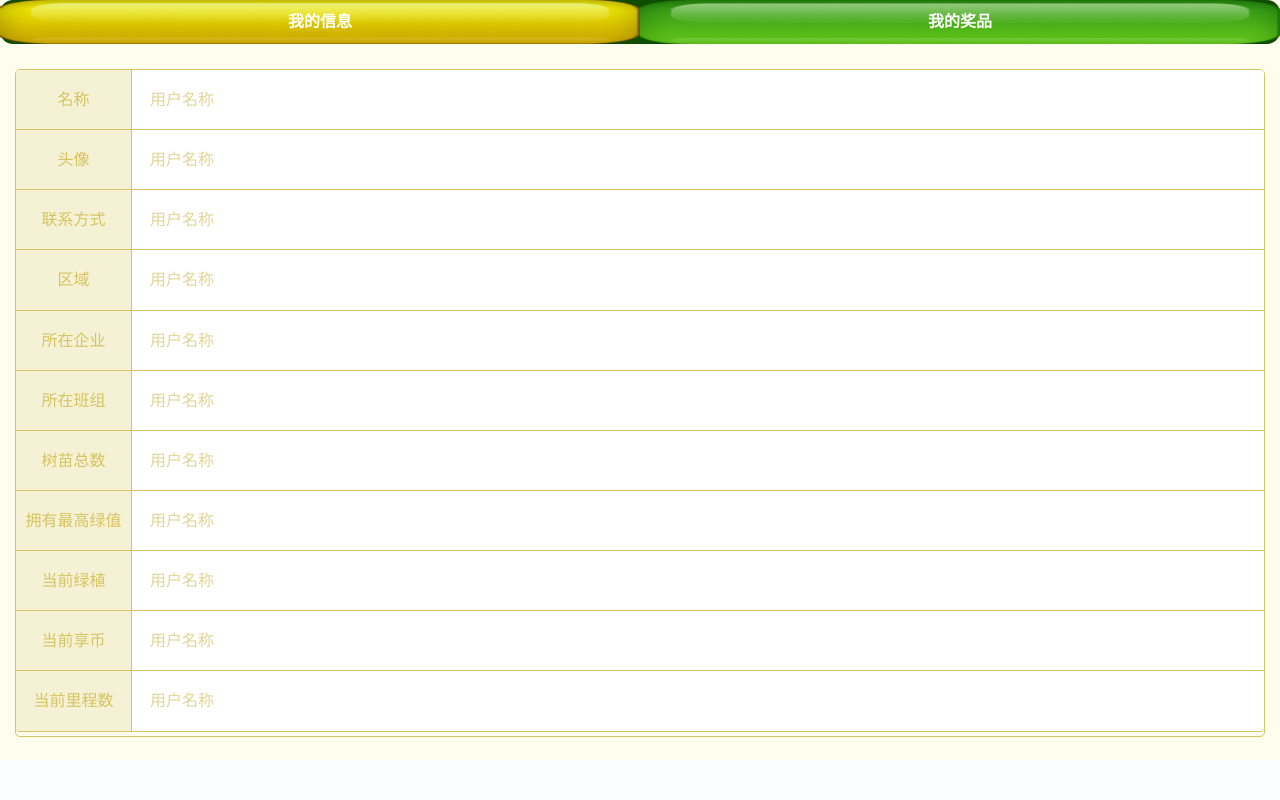
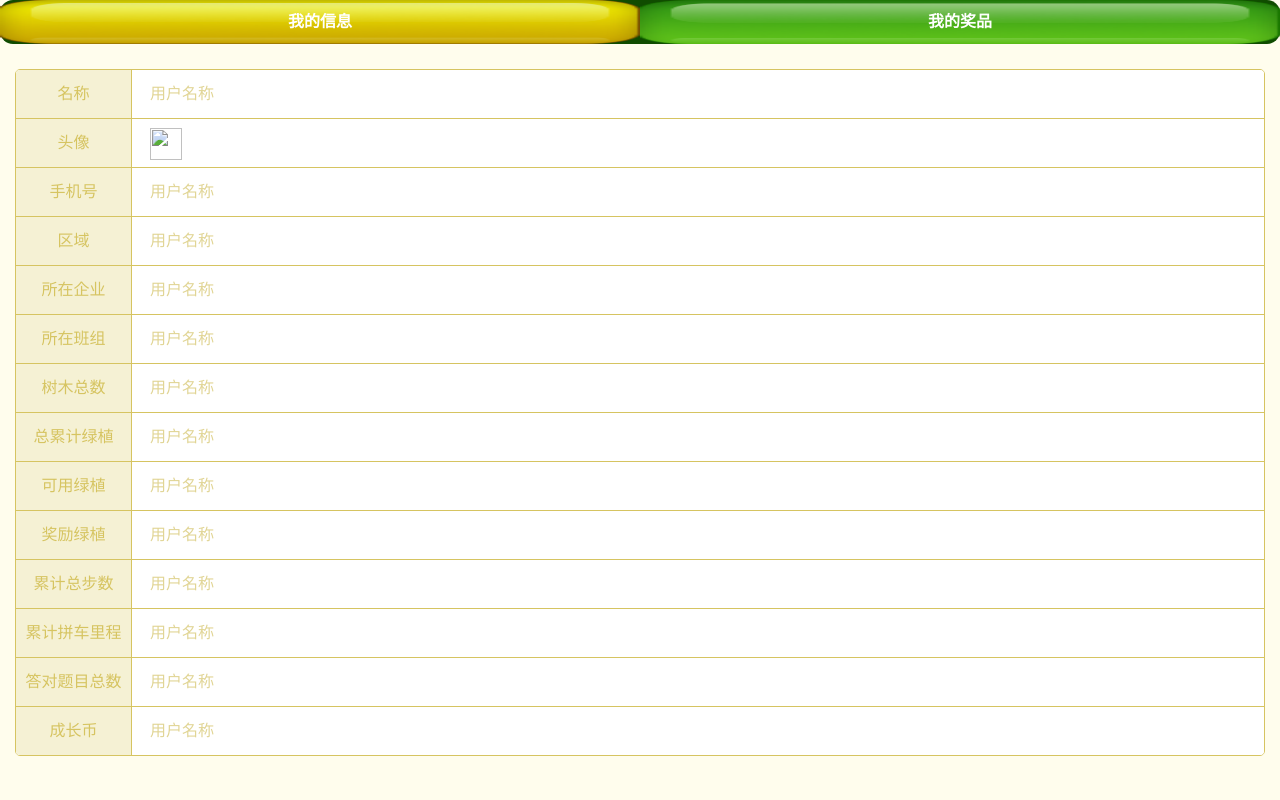
Before and after one commit to lamack/treeH5, a PHP site: page /pages/me.html in a window 1280 px wide. Shown: the part 40-840 px from the top of the page. Before the commit the page ends 800 px from the top, so only its background shows below. Run offline with PHP 8.4, Linux system fonts and the light colour scheme.

Commit message:
个人中心 公告

```diff
--- a/css/me.css
+++ b/css/me.css
@@ -1,21 +1,28 @@
+
 #container{
 	background: #fffded;
+    height: 100%;
 }
 .body-wrap {
-    height: calc(100% - 94px);
     border-radius: 5px;
     border: 1px solid #d6c461;
     margin: 25px 15px;
 }
 .my-award{
-	height: calc(100% - 94px);
+	// height: calc(100% - 94px);
 }
 .list-wrap {
-    height: 8.88%;
+    height: 3rem;
+    line-height: 3rem;
     background: #fff;
     border-bottom: 1px solid #d6c461;
 }
 
+.list-wrap .avatar{
+    width: 2rem;
+    height: 2rem;
+    vertical-align: middle;
+}
 .list-wrap:first-child {
     border-top-left-radius: 4px;
     border-top-right-radius: 4px;
@@ -28,6 +35,7 @@
 .list-wrap:last-child {
     border-bottom-left-radius: 4px;
     border-bottom-right-radius: 4px;
+    border-bottom: 0;
 }
 
 .list-wrap:last-child .item-name {
--- a/css/reset.css
+++ b/css/reset.css
@@ -204,7 +204,7 @@ input {
 /*按钮*/
 .btn-default {
     color: #fff;
-    background: url(../images/me_tap_2.png) no-repeat;
+    background: url(../images/me_tap_1.png) no-repeat;
     background-size: 100% 100%;
     width: 5rem;
     height: 2.6rem;
--- a/pages/me.html
+++ b/pages/me.html
@@ -29,10 +29,10 @@
             </div>
             <div class="list-wrap flex">
                 <p class="item-name">头像</p>
-                <p class="item-value">用户名称</p>
+                <p class="item-value"><img src="" class="avatar"></p>
             </div>
             <div class="list-wrap flex">
-                <p class="item-name">联系方式</p>
+                <p class="item-name">手机号</p>
                 <p class="item-value">用户名称</p>
             </div>
             <div class="list-wrap flex">
@@ -48,23 +48,35 @@
                 <p class="item-value">用户名称</p>
             </div>
             <div class="list-wrap flex">
-                <p class="item-name">树苗总数</p>
+                <p class="item-name">树木总数</p>
                 <p class="item-value">用户名称</p>
             </div>
             <div class="list-wrap flex">
-                <p class="item-name">拥有最高绿值</p>
+                <p class="item-name">总累计绿植</p>
                 <p class="item-value">用户名称</p>
             </div>
             <div class="list-wrap flex">
-                <p class="item-name">当前绿植</p>
+                <p class="item-name">可用绿植</p>
                 <p class="item-value">用户名称</p>
             </div>
             <div class="list-wrap flex">
-                <p class="item-name">当前享币</p>
+                <p class="item-name">奖励绿植</p>
                 <p class="item-value">用户名称</p>
             </div>
             <div class="list-wrap flex">
-                <p class="item-name">当前里程数</p>
+                <p class="item-name">累计总步数</p>
+                <p class="item-value">用户名称</p>
+            </div>
+            <div class="list-wrap flex">
+                <p class="item-name">累计拼车里程</p>
+                <p class="item-value">用户名称</p>
+            </div>
+            <div class="list-wrap flex">
+                <p class="item-name">答对题目总数</p>
+                <p class="item-value">用户名称</p>
+            </div>
+            <div class="list-wrap flex">
+                <p class="item-name">成长币</p>
                 <p class="item-value">用户名称</p>
             </div>
         </div>
@@ -111,12 +123,12 @@
         </div>
     </div>
     <script type="text/javascript" src="../js/zepto.js"></script>
-    <script type="text/javascript" src="../js/public.js"></script>
+    <!-- <script type="text/javascript" src="../js/public.js"></script> -->
     <script type="text/javascript">
     $(function() {
     	 // 计算列表的line-height
-	    var lh = $('.list-wrap').height();
-	    $('.list-wrap').css('line-height', lh + 'px');
+	    // var lh = $('.list-wrap').height();
+	    // $('.list-wrap').css('line-height', lh + 'px');
 
 	    // tab-item选中效果
 	    $('.tab-item').click(function() {
--- a/pages/task.html
+++ b/pages/task.html
@@ -28,7 +28,7 @@
                     </div>
                     <div class="btn-options">
                         <div class="btn btn-default">
-							已领取
+							详细
                         </div>
                     </div>
                 </div>
```
Also changed, not shown: css/notice.css (+31 -4 lines), pages/notice.html (+7 -2 lines).
